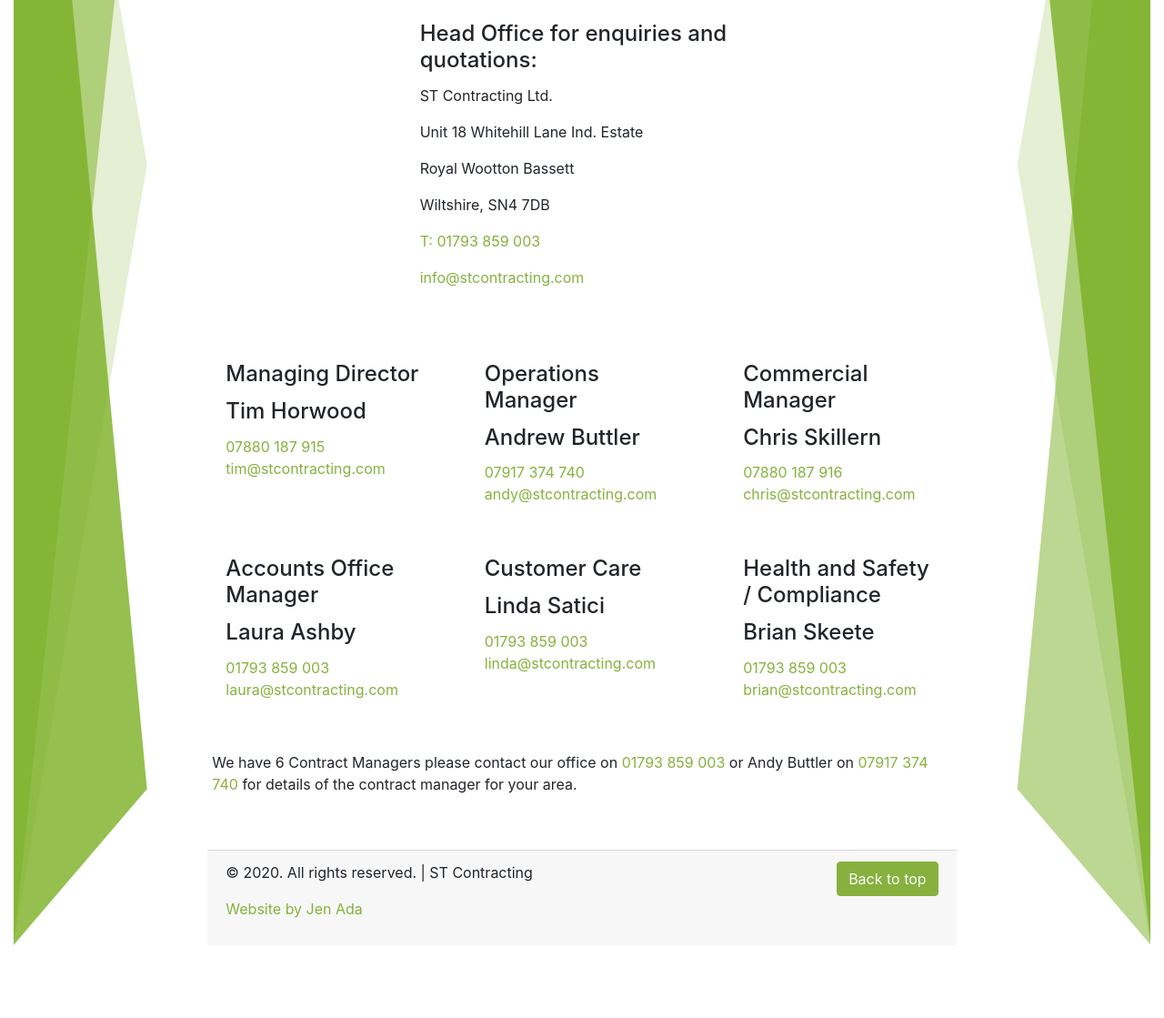
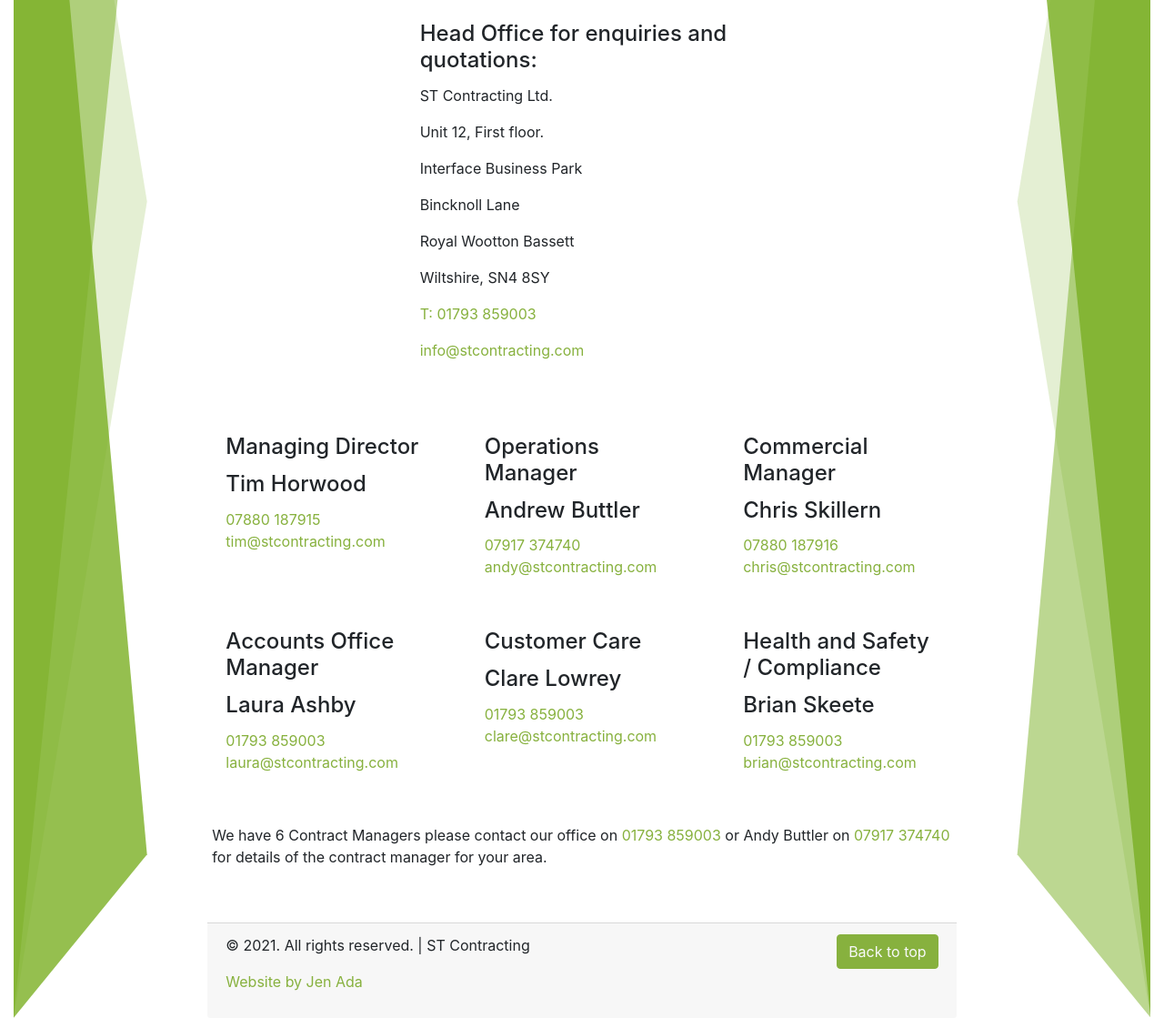
Before and after one commit to triforcejen/Example-Site-1, a website: page contact.html in a window 1280 px wide. Shown: the part 676-1795 px from the top of the page at 91% size. Before the commit the page ends 1715 px from the top, so only its background shows below. Drawn offline with nearby package versions, Linux system fonts and the light colour scheme.

Commit message:
All: Update Year in Footer and Personal Link Index: Change accreditations link to contact
Contacts: Update Address and employee contacts
History: Update positioning of cards

```diff
--- a/contact.html
+++ b/contact.html
@@ -12,9 +12,9 @@
                 <div class="col-md-2 d-none d-md-block">
                     <div id="svg-container" style="width:100%;height:100%;">
                         <svg width='100%' height='100%' viewBox="0 0 100 100" preserveAspectRatio="none">
-                            <polygon points="0,0 0,100 80,20" fill="rgb(123, 175, 36, 0.5")/>
-                            <polygon points="0,0 0,100 80,50" fill="rgb(123, 175, 36, 0.2")/>
-                            <polygon points="0,0 0,100 80,90" fill="rgb(123, 175, 36, 0.8")/>
+                            <polygon points="0,0 0,100 80,20" fill="rgb(123, 175, 36, 0.5" ) />
+                            <polygon points="0,0 0,100 80,50" fill="rgb(123, 175, 36, 0.2" ) />
+                            <polygon points="0,0 0,100 80,90" fill="rgb(123, 175, 36, 0.8" ) />
                         </svg>
                     </div>
                 </div>
@@ -67,11 +67,13 @@
                                     <h4 class="card-title">Head Office for enquiries and quotations:</h4>
                                     <div class="card-text">
                                         <p>ST Contracting Ltd.</p>
-                                        <p>Unit 18 Whitehill Lane Ind. Estate</p>
+                                        <p>Unit 12, First floor.</p>
+                                        <p>Interface Business Park</p>
+                                        <p>Bincknoll Lane</p>
                                         <p>Royal Wootton Bassett</p>
-                                        <p>Wiltshire, SN4 7DB</p>
-                                        <a href="tel:01793859003"><p>T: 01793 859 003</p></a>
-                                        <a class="card-link" href="mailto:info@stcontracting.com?Subject=Enquiry from website." target="_top" ><p>info@stcontracting.com</p></a>
+                                        <p>Wiltshire, SN4 8SY</p>
+                                        <a href="tel:01793859003"><p>T: 01793 859003</p></a>
+                                        <a class="card-link" href="mailto:info@stcontracting.com?Subject=Enquiry from website." target="_top"><p>info@stcontracting.com</p></a>
                                     </div>
                                 </div>
                             </div>
@@ -83,24 +85,24 @@
                             <div class="card-body">
                                 <h4 class="card-title">Managing Director</h4>
                                 <h4 class="card-title">Tim Horwood</h4>
-                                    <a class="card-link" href="tel:07880187915" >07880 187 915</a>
-                                    <a class="card-link" href="mailto:tim@stcontracting.com?Subject=Enquiry from website." target="_top" ><p>tim@stcontracting.com</p></a>
+                                <a class="card-link" href="tel:07880187915">07880 187915</a>
+                                <a class="card-link" href="mailto:tim@stcontracting.com?Subject=Enquiry from website." target="_top"><p>tim@stcontracting.com</p></a>
                             </div>
                         </div>
                         <div class="card">
                             <div class="card-body">
                                 <h4 class="card-title">Operations Manager</h4>
                                 <h4 class="card-title">Andrew Buttler</h4>
-                                    <a class="card-link" href="tel:0791737474">07917 374 740</a>
-                                    <a class="card-link" href="mailto:andy@stcontracting.com?Subject=Enquiry from website."target="_top"><p>andy@stcontracting.com</p></a>
+                                <a class="card-link" href="tel:0791737474">07917 374740</a>
+                                <a class="card-link" href="mailto:andy@stcontracting.com?Subject=Enquiry from website." target="_top"><p>andy@stcontracting.com</p></a>
                             </div>
                         </div>
                         <div class="card">
                             <div class="card-body">
                                 <h4 class="card-title">Commercial Manager</h4>
                                 <h4 class="card-title">Chris Skillern</h4>
-                                    <a class="card-link" href="tel:07880187916">07880 187 916</a>
-                                    <a class="card-link" href="mailto:chris@stcontracting.com?Subject=Enquiry from website."target="_top"><p>chris@stcontracting.com</p></a>
+                                <a class="card-link" href="tel:07880187916">07880 187916</a>
+                                <a class="card-link" href="mailto:chris@stcontracting.com?Subject=Enquiry from website." target="_top"><p>chris@stcontracting.com</p></a>
                             </div>
                         </div>
                     </div>
@@ -109,47 +111,49 @@
                             <div class="card-body">
                                 <h4 class="card-title">Accounts Office Manager</h4>
                                 <h4 class="card-title">Laura Ashby</h4>
-                                    <a class="card-link" href="tel:01793859003">01793 859 003</a>
-                                    <a class="card-link" href="mailto:laura@stcontracting.com?Subject=Enquiry from website."target="_top"><p>laura@stcontracting.com</p></a>
+                                <a class="card-link" href="tel:01793859003">01793 859003</a>
+                                <a class="card-link" href="mailto:accounts@stcontracting.com?Subject=Enquiry from website." target="_top"><p>laura@stcontracting.com</p></a>
                             </div>
                         </div>
                         <div class="card">
                             <div class="card-body">
                                 <h4 class="card-title">Customer Care</h4>
-                                    <h4 class="card-title">Linda Satici</h4>
-                                    <a class="card-link" href="tel:01793859003">01793 859 003</a>
-                                    <a class="card-link" href="mailto:linda@stcontracting.com?Subject=Enquiry from website."target="_top"><p>linda@stcontracting.com</p></a>
+                                <h4 class="card-title">Clare Lowrey</h4>
+                                <a class="card-link" href="tel:01793859003">01793 859003</a>
+                                <a class="card-link" href="mailto:clare@stcontracting.com?Subject=Enquiry from website." target="_top"><p>clare@stcontracting.com</p></a>
                             </div>
                         </div>
                         <div class="card">
                             <div class="card-body">
                                 <h4 class="card-title">Health and Safety / Compliance</h4>
                                 <h4 class="card-title">Brian Skeete</h4>
-                                    <a class="card-link" href="tel:01793859003">01793 859 003</a>
-                                    <a class="card-link" href="mailto:brian@stcontracting.com?Subject=Enquiry from website."target="_top"><p>brian@stcontracting.com</p></a>
+                                <a class="card-link" href="tel:01793859003">01793 859003</a>
+                                <a class="card-link" href="mailto:brian@stcontracting.com?Subject=Enquiry from website." target="_top"><p>brian@stcontracting.com</p></a>
                             </div>
                         </div>
                     </div>
                     <div class="row">
                         <div class="card">
                             <div class="card-body">
-                                <p>We have 6 Contract Managers please contact our office on <a href="tel:01793859003">01793 859 003</a> or Andy Buttler on <a href="tel:07917374740">07917 374 740</a>
-                for details of the contract manager for your area.</p>
+                                <p>
+                                    We have 6 Contract Managers please contact our office on <a href="tel:01793859003">01793 859003</a> or Andy Buttler on <a href="tel:07917374740">07917 374740</a>
+                                    for details of the contract manager for your area.
+                                </p>
                             </div>
                         </div>
                     </div>
                     <br>
                     <footer class="card-footer">
-                        <p>© 2020. All rights reserved. | ST Contracting <a href="#" class='btn btn-dark btn-ftr text-light'>Back to top</a></p>
-                        <p><a href="www.ja-sites.co.uk">Website by Jen Ada</a></p>
+                        <p>© 2021. All rights reserved. | ST Contracting <a href="#" class='btn btn-dark btn-ftr text-light'>Back to top</a></p>
+                        <p><a href="mailto:jennifer-ada@outlook.com?Subject=Enquiry from website.">Website by Jen Ada</a></p>
                     </footer>
                 </div>
                 <div class="col-md-2 d-none d-md-block">
                     <div id="svg-container" style="width:100%;height:100%;">
                         <svg width='100%' height='100%' viewBox="0 0 100 100" preserveAspectRatio="none">
-                            <polygon points="100,0 100,100 20,20" fill="rgb(123, 175, 36, 0.8")/>
-                            <polygon points="100,0 100,100 20,50" fill="rgb(123, 175, 36, 0.2")/>
-                            <polygon points="100,0 100,100 20,90" fill="rgb(123, 175, 36, 0.5")/>
+                            <polygon points="100,0 100,100 20,20" fill="rgb(123, 175, 36, 0.8" ) />
+                            <polygon points="100,0 100,100 20,50" fill="rgb(123, 175, 36, 0.2" ) />
+                            <polygon points="100,0 100,100 20,90" fill="rgb(123, 175, 36, 0.5" ) />
                         </svg>
                     </div>
                 </div>
```
Also changed, not shown: about.html (+8 -8 lines), history.html (+18 -13 lines), index.html (+9 -9 lines), products.html (+8 -8 lines). Lines whose indentation alone changed are shown as unchanged.
